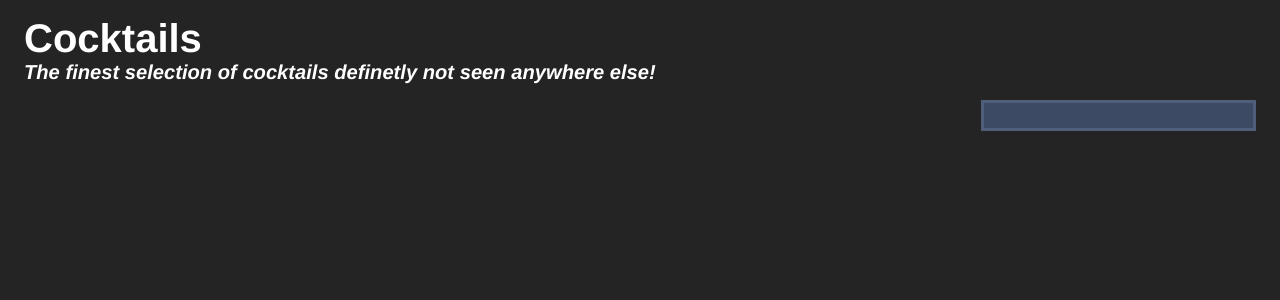
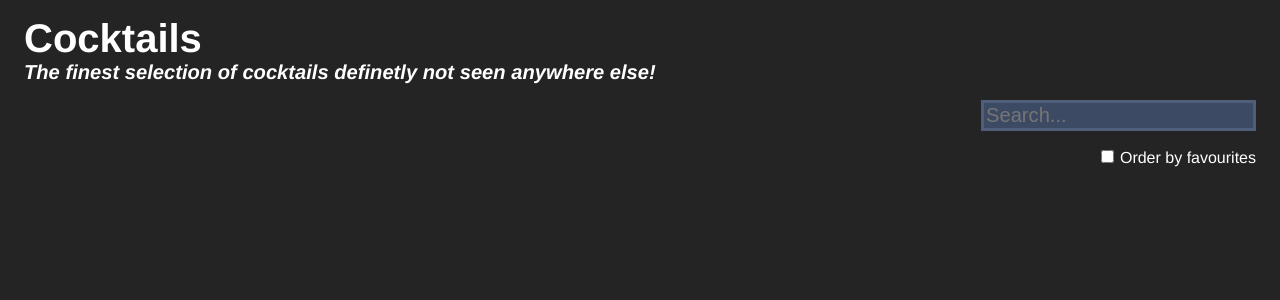
Before and after one commit to DyaMetR/cocktail-viewer, a React (Vite) app: page / in a window 1280 px wide. Shown: the top 300 px of the page. Built offline with nearby package versions, Linux system fonts and the light colour scheme; no server answers.

Commit message:
Added favourites and sorting

```diff
--- a/settings.json
+++ b/settings.json
@@ -2,5 +2,10 @@
   "api": "https://www.thecocktaildb.com/api/json/v1/1/search.php?s=",
   "title": "Cocktails",
   "subtitle": "The finest selection of cocktails definetly not seen anywhere else!",
-  "theHorrifyingTruth": "lies"
+  "theHorrifyingTruth": "lies",
+  "notFound": "No matching drinks found.",
+  "searchPlaceholder": "Search...",
+  "favourite": "Add to favourites",
+  "unfavourite": "Remove from favourites",
+  "sort": "Order by favourites"
 }
--- a/src/App.tsx
+++ b/src/App.tsx
@@ -1,29 +1,72 @@
-import { ChangeEvent, useEffect, useState } from 'react'
+import { ChangeEvent, MouseEvent, useEffect, useState } from 'react'
 import Header from './components/header'
 import Search from './components/search'
+import CheckBox from './components/checkbox'
 import List, { Cocktail } from './components/list'
+import Modal from './components/modal'
 import settings from '../settings.json'
 import './styles/main.css'
 
 const App = () => {
   const [drinks, setDrinks] = useState<Cocktail[]>([]);
   const [search, setSearch] = useState<string>('');
+  const [favourites, setFavourites] = useState<Record<string, boolean>>({});
+  const [sorted, setSorted] = useState<boolean>(false);
+  const [selected, setSelected] = useState<Cocktail|null>(null);
 
-  // event handler for the search bar
+  /**
+   * Sorts the given cocktails based on whether they're favourited.
+   * @param a one cocktail
+   * @param b another cocktail
+   * @returns sort
+   */
+  const sort = (a: Cocktail, b: Cocktail): number => favourites[a.idDrink] == favourites[b.idDrink] ? 0 : (favourites[a.idDrink] ? -1 : 1);
+
+  /**
+   * Handles the search bar change event.
+   * @param event
+   */
   const handleSearch = (event: ChangeEvent<HTMLInputElement>) => setSearch(event.target.value);
+
+  /**
+   * Handles the favourite button click event.
+   * @param event
+   * @param drink id of the drink to toggle the favourite property on
+   */
+  const handleFavourites = (event: MouseEvent<HTMLDivElement>, drink: string) => {
+    favourites[drink] = !favourites[drink];
+    setFavourites(favourites);
+  }
+
+  /**
+   * Handles the sorting checkbox check event.
+   * @param event
+   */
+  const handleSort = (event: ChangeEvent<HTMLInputElement>) => setSorted(event.target.checked);
+
+  /**
+   * Handles the selection event click.
+   * @param event
+   * @param drink id of the drink to select
+   */
+  const handleSelection = (event: MouseEvent<HTMLDivElement>, idDrink: string) => setSelected(drinks.filter(drink => drink.idDrink == idDrink)[0]);
 
   // fetch drinks before rendering
   useEffect(() => {
     fetch(settings.api + search)
       .then((response) => response.json())
-      .then((list) => setDrinks(list.drinks));
-  }, [search]);
+      .then((list) => setDrinks(sorted ? list.drinks.sort(sort) : list.drinks));
+  });
 
   return (
     <div>
       <Header title={settings.title} subtitle={settings.subtitle} tooltip={settings.theHorrifyingTruth}/>
-      <Search handler={handleSearch}/>
-      <List drinks={drinks}/>
+      <div className='body'>
+        <Search handler={handleSearch}/>
+        <CheckBox label={settings.sort} handler={handleSort}/>
+        <List drinks={drinks} favourites={favourites} favouritesHandler={handleFavourites} selectionHandler={handleSelection}/>
+      </div>
+      {selected ? <Modal cocktail={null}/> : null}
     </div>
   )
 }
--- a/src/components/card.tsx
+++ b/src/components/card.tsx
@@ -1,21 +1,28 @@
-import { Cocktail } from './list'
-import '../styles/list.css'
+import { Cocktail, FavouriteEventHandler } from './list'
+import settings from '../../settings.json'
 import favouritedHeart from '../assets/favourite.png'
 import notFavouritedHeart from '../assets/neutral.png'
+import '../styles/list.css'
 
 type CardProps = {
   cocktail: Cocktail;
   favourite: boolean;
+  onClick: FavouriteEventHandler;
 }
 
 /**
  * Contains the information of a cocktail and allows it to be favourited.
  */
-const Card = ({ cocktail, favourite }: CardProps) => {
+const Card = ({ cocktail, favourite, onClick }: CardProps) => {
   return (
     <div className='card'>
-      <img className='img-preview' src={cocktail.strDrinkThumb}/>
-      <img className={'favourite ' + (favourite ? 'favourited' : 'unfavourited')} src={favourite ? favouritedHeart : notFavouritedHeart}/>
+      <img className='photo' src={cocktail.strDrinkThumb}/>
+      <img
+        className={'favourite ' + (favourite ? 'favourited' : 'unfavourited')}
+        src={favourite ? favouritedHeart : notFavouritedHeart}
+        title={favourite ? settings.unfavourite : settings.favourite}
+        onClick={event => onClick(event, cocktail.idDrink)}
+        />
       <div className='details'>
         <h1>{cocktail.strDrink}</h1>
         <span>{cocktail.strInstructions}</span>
--- /dev/null
+++ b/src/components/checkbox.tsx
@@ -0,0 +1,21 @@
+import { ChangeEventHandler } from 'react';
+import '../styles/header.css'
+
+type CheckBoxProps = {
+  label: string;
+  handler: ChangeEventHandler<HTMLInputElement>;
+}
+
+/**
+ * Simple checkbox with label.
+ */
+ const CheckBox = ({ label, handler }: CheckBoxProps) => {
+  return (
+    <div className='checkbox'>
+      <input type='checkbox' onChange={handler}/>
+      <label>{label}</label>
+    </div>
+  )
+};
+
+export default CheckBox;
--- a/src/components/list.tsx
+++ b/src/components/list.tsx
@@ -1,4 +1,6 @@
+import { MouseEvent } from 'react'
 import Card from './card'
+import settings from '../../settings.json'
 import '../styles/list.css'
 
 export type Cocktail = {
@@ -55,13 +57,22 @@ export type Cocktail = {
   dateModified: string;
 };
 
-type ListProps = { drinks: Cocktail[] };
+export type FavouriteEventHandler = (event: MouseEvent<HTMLDivElement>, drink: string) => void;
+export type SelectionEventHandler = (event: MouseEvent<HTMLDivElement>, idDrink: string) => void;
+
+type ListProps = {
+  drinks: Cocktail[];
+  favourites: Record<string, boolean>;
+  favouritesHandler: FavouriteEventHandler;
+  selectionHandler: SelectionEventHandler;
+};
 
 /**
  * Displays a sortable list of cocktails.
  */
-const List = ({ drinks }: ListProps) => {
-  return (<div className='list'>{drinks ? drinks.map((drink) => (<Card key={drink.idDrink} cocktail={drink} favourite={false}/>)) : <h1>No matching drinks found.</h1>}</div>)
+const List = ({ drinks, favourites, favouritesHandler }: ListProps) => {
+  return (
+    <div className='list'>{drinks ? drinks.map((drink) => (<Card key={drink.idDrink} cocktail={drink} favourite={favourites[drink.idDrink]} onClick={favouritesHandler}/>)) : <h1>{settings.notFound}</h1>}</div>)
 };
 
 export default List;
--- /dev/null
+++ b/src/components/modal.tsx
@@ -0,0 +1,17 @@
+import { Cocktail } from './list'
+import '../styles/main.css'
+
+type ModalProps = { cocktail: Cocktail | null; }
+
+/**
+ * Displays a modal with the details of a cocktail.
+ */
+ const Modal = ({ cocktail }: ModalProps) => {
+  return (
+    <div className='modal'>
+      <h1>test</h1>
+    </div>
+  )
+};
+
+export default Modal;
--- a/src/components/search.tsx
+++ b/src/components/search.tsx
@@ -1,4 +1,5 @@
 import { ChangeEventHandler } from 'react';
+import settings from '../../settings.json'
 import '../styles/header.css'
 
 type SearchProps = {
@@ -9,7 +10,7 @@ type SearchProps = {
  * Displays a search bar which changes the search parameter of the application.
  */
 const Search = ({handler}: SearchProps) => {
-  return (<input className='search-bar' type='text' onChange={handler}/>)
+  return (<input className='search-bar' type='text' onChange={handler} placeholder={settings.searchPlaceholder}/>)
 }
 
 export default Search;
--- a/src/styles/header.css
+++ b/src/styles/header.css
@@ -22,7 +22,14 @@
   color: white;
   border: solid #4f5e7a;
   background-color: #3d4a63;
-  margin-right: 1rem;
   margin-left: auto;
   margin-bottom: 1rem;
 }
+
+.checkbox {
+  text-align: right;
+}
+
+.checkbox input {
+  margin-right: .4rem;
+}
--- a/src/styles/list.css
+++ b/src/styles/list.css
@@ -1,5 +1,5 @@
 .list {
-  margin: 1rem;
+  margin-top: 1rem;
 }
 
 .card {
@@ -17,11 +17,29 @@
   cursor: pointer;
 }
 
-.img-preview {
+.card h1 {
+  font-size: 250%;
+  margin: 0;
+  margin-bottom: .3rem;
+}
+
+.card span {
+  font-size: 120%;
+}
+
+.photo {
   float: left;
-  border: solid #4f5e7a;
+  border: solid #2b364d;
+  border-width: 1px;
   margin: 1rem;
   height: 8rem;
+}
+
+.details {
+  padding-left: 11rem;
+  padding-top: 1.3rem;
+  padding-bottom: .5rem;
+  padding-right: 5rem;
 }
 
 .favourite {
@@ -35,23 +53,5 @@
 }
 
 .favourited:hover {
-  filter: grayscale(1) brightness(200%);
+  filter: brightness(0) invert();
 }
-
-
-.card h1 {
-  font-size: 250%;
-  margin: 0;
-  margin-bottom: .3rem;
-}
-
-.card span {
-  font-size: 120%;
-}
-
-.details {
-  padding-left: 11rem;
-  padding-top: 1.3rem;
-  padding-bottom: .5rem;
-  padding-right: 5rem;
-}
--- a/src/styles/main.css
+++ b/src/styles/main.css
@@ -3,3 +3,17 @@
   background-color: #242424;
   color: white;
 }
+
+.body {
+  margin: 1rem;
+}
+
+.modal {
+  position: fixed;
+  top: 50%;
+  left: 50%;
+  transform: translate(-50%, -50%);
+  background-color: white;
+  width: 40rem;
+  height: 25rem;
+}
```
